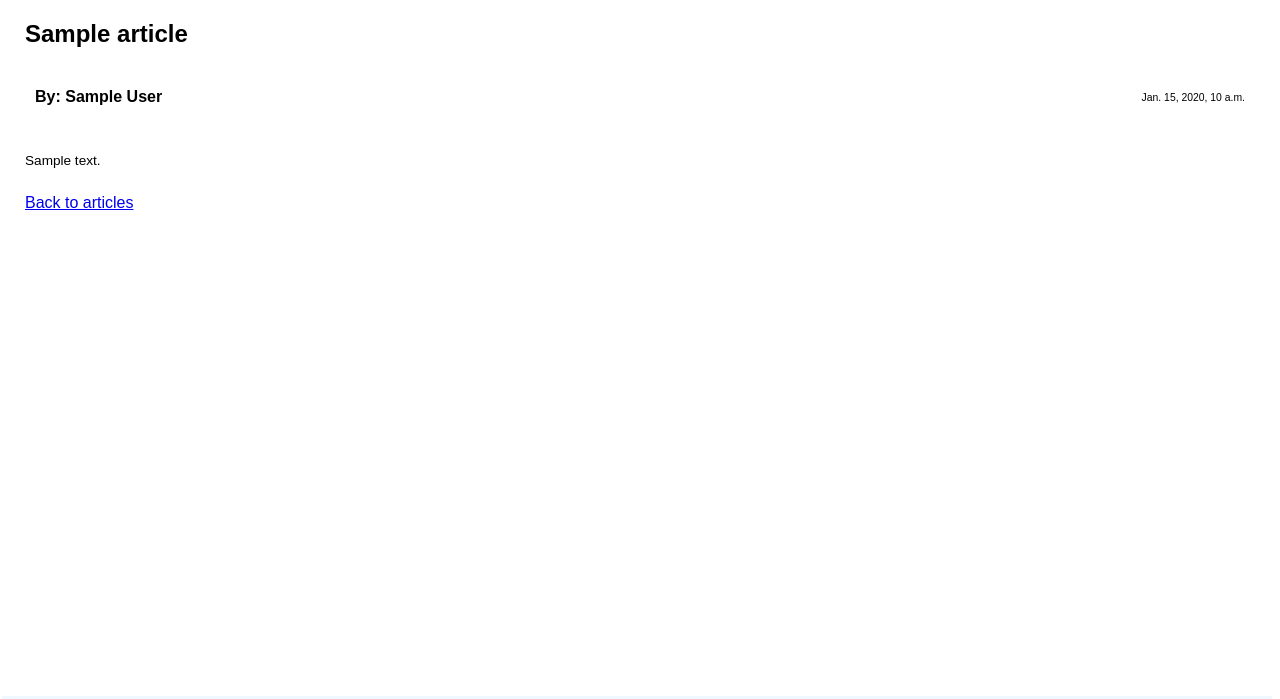
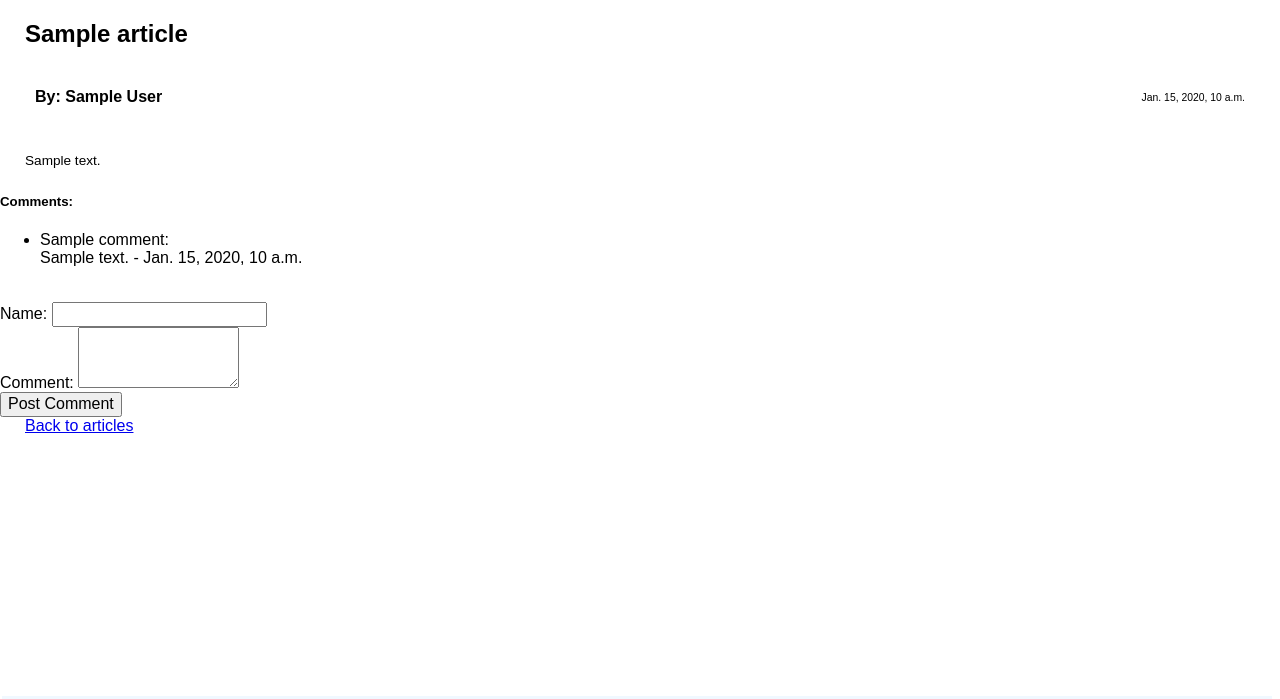
Before and after one commit to BrodyCur/django_blog, a Django app: template blog/templates/article.html in a window 1280 px wide. Shown: the part 84-783 px from the top of the page. Run offline with Django 3.2, Linux system fonts and the light colour scheme; tables that the repository leaves empty hold one stand-in row (values such as "Sample post"); the template is opened without the code that fills it: values that come from a table or form of the project are taken from there, most other values are stand-ins (such as "Sample title", 1, 10 or a date in 2020).

Commit message:
Added the ability to add and display comments on articles.

```diff
--- a/blog/models.py
+++ b/blog/models.py
@@ -17,3 +17,9 @@ class Topic(models.Model):
 
   def __str__(self):
     return f'{self.category}'
+
+class Comment(models.Model):
+  name = models.CharField(max_length=255)
+  created_at = models.DateTimeField(auto_now_add=True)
+  message = models.TextField()
+  article = models.ForeignKey(Article, on_delete=models.CASCADE, related_name='comments')
--- a/blog/static/css/main.css
+++ b/blog/static/css/main.css
@@ -53,7 +53,7 @@ html {
   padding: 3px;
   margin: 2px;
   margin-right: 8px;
-  position: absolute;
+  position: fixed;
   bottom: 0;
   left: 0;
   right: 0;
@@ -86,5 +86,5 @@ html {
 }
 
 .return {
-  padding: 25px;
+  padding: 0 25px 25px 25px;
 }
--- a/blog/templates/article.html
+++ b/blog/templates/article.html
@@ -8,6 +8,36 @@
     <p class="article-date">{{ article.published_date }}</p>
   </div>
   <p class="article-body">{{ article.body }}</p>
+
+  <div class="comments-wrapper">
+    <h5>Comments:</h5>
+    <ul>
+      {% for comment in article.comments.all %}
+      <li>{{ comment.name }}:<br>{{ comment.message }} - {{ comment.created_at }}<br><br></li>
+      {% endfor %}
+    </ul>
+  </div>
+
+  <form class="comment-form" action="{% url 'create_comment' %}" method="post">
+    {% csrf_token %}
+    <input type="hidden" name="article" value="{{ article.pk }}">
+
+    <div class="name-field">
+      <label for="name">Name:</label>
+      <input id="name" type="text" name='name'>
+    </div>
+
+    <div class="comment-field">
+      <label for="message">Comment:</label>
+      <textarea name="message" id="message" cols="15" rows="3"></textarea>
+    </div>
+
+    <input class="submit-comment-button" type="submit" value="Post Comment">
+
+    <input type="hidden" name="date" value="{{ comment.created_at }}">
+
+  </form>
+
   <a class="return" href="{% url 'home' %}">Back to articles</a>
 </main>
 {% endblock %}
--- a/blog/urls.py
+++ b/blog/urls.py
@@ -16,11 +16,12 @@ Including another URLconf
 
 from django.contrib import admin
 from django.urls import path
-from blog.views import root, home_page, article_page
+from blog.views import root, home_page, article_page, create_comment
 
 urlpatterns = [
     path('admin/', admin.site.urls),
     path('home/', home_page, name='home'),
     path('', root),
-    path('article/<int:id>', article_page, name='article_details')
+    path('article/<int:id>', article_page, name='article_details'),
+    path('comments/new', create_comment, name='create_comment')
 ]
```
Also changed, not shown: blog/views.py (+12 -2 lines), blog/migrations/0006_comment.py (added).
